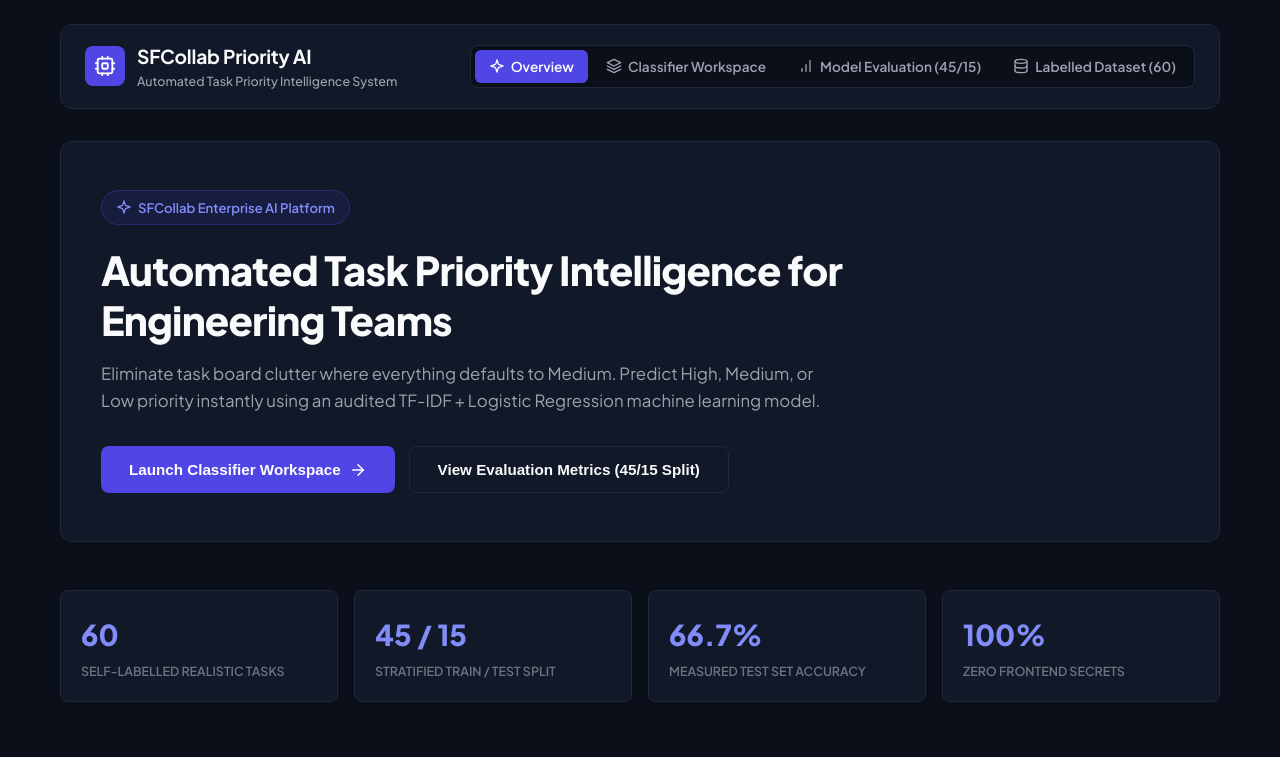
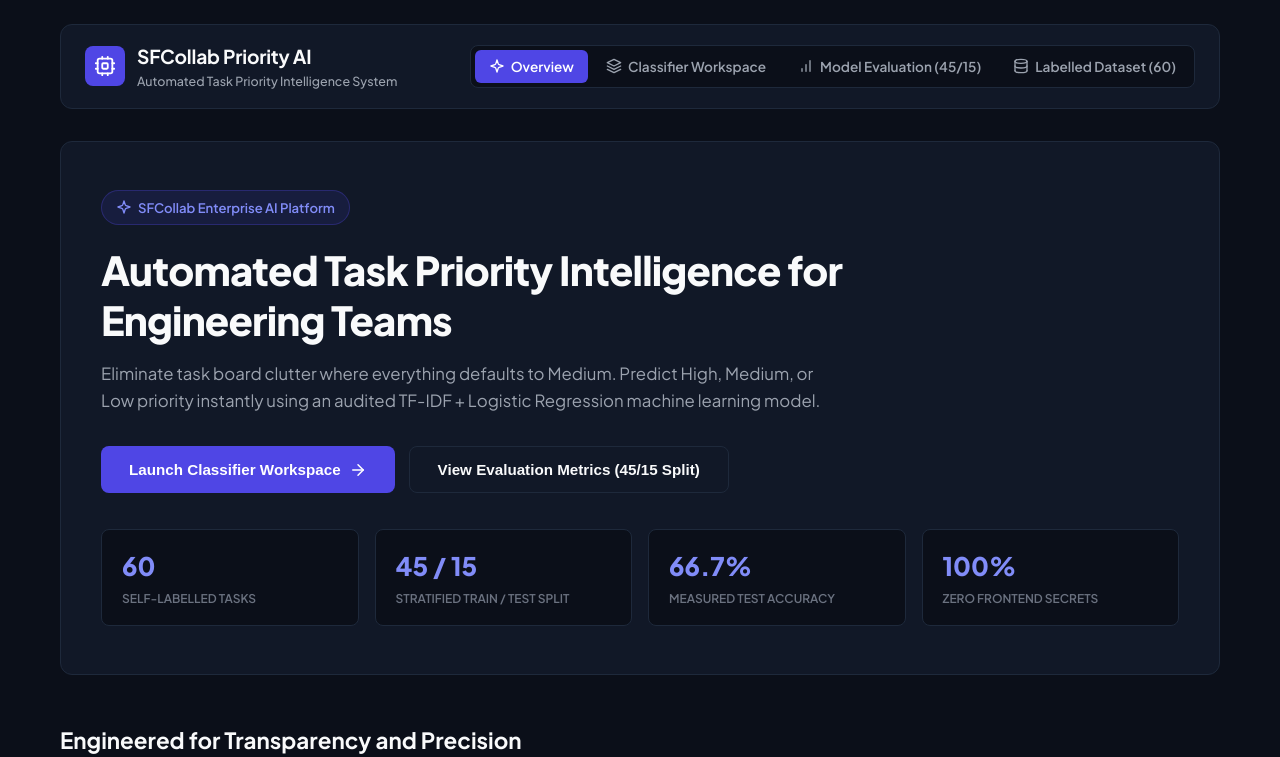
Before and after one commit to Lickkick/Task-priority-classifier-sf-, a React (Vite) app in the folder frontend/: page / in a window 1280 px wide. Shown: the top 757 px of the page. Built offline with nearby package versions, Linux system fonts and the light colour scheme; no server answers.

Commit message:
Anchor stat boxes compactly on the left side of the screen

```diff
--- a/frontend/src/components/LandingPage.jsx
+++ b/frontend/src/components/LandingPage.jsx
@@ -4,7 +4,7 @@ import { IconSparkles, IconCpu, IconBarChart, IconDatabase, IconArrowRight, Icon
 export default function LandingPage({ onLaunchClassifier, onLaunchEvaluation }) {
   return (
     <div className="landing-container">
-      {/* Hero Section */}
+      {/* Hero Section with Integrated Left-Aligned Stat Cards */}
       <section className="hero-section">
         <div className="hero-badge">
           <IconSparkles size={16} /> SFCollab Enterprise AI Platform
@@ -24,13 +24,12 @@ export default function LandingPage({ onLaunchClassifier, onLaunchEvaluation })
             View Evaluation Metrics (45/15 Split)
           </button>
         </div>
-      </section>
 
-      {/* Stats Bar */}
-      <section className="stats-bar">
+        {/* Compact Left-Anchored Stats Row */}
+        <div className="stats-bar">
           <div className="stat-item">
             <div className="stat-number">60</div>
-          <div className="stat-desc">Self-Labelled Realistic Tasks</div>
+            <div className="stat-desc">Self-Labelled Tasks</div>
           </div>
           <div className="stat-item">
             <div className="stat-number">45 / 15</div>
@@ -38,11 +37,12 @@ export default function LandingPage({ onLaunchClassifier, onLaunchEvaluation })
           </div>
           <div className="stat-item">
             <div className="stat-number">66.7%</div>
-          <div className="stat-desc">Measured Test Set Accuracy</div>
+            <div className="stat-desc">Measured Test Accuracy</div>
           </div>
           <div className="stat-item">
             <div className="stat-number">100%</div>
             <div className="stat-desc">Zero Frontend Secrets</div>
+          </div>
         </div>
       </section>
 
--- a/frontend/src/index.css
+++ b/frontend/src/index.css
@@ -235,42 +235,48 @@ body {
   border-color: var(--text-muted);
 }
 
-/* Stats Bar */
+/* Stats Bar - Left Anchored Compact Cards */
 .stats-bar {
-  display: grid;
-  grid-template-columns: repeat(4, 1fr);
+  display: flex;
+  flex-wrap: wrap;
+  justify-content: flex-start;
   gap: 16px;
+  margin-top: 36px;
+  width: 100%;
 }
 
-@media (max-width: 768px) {
-  .stats-bar {
-    grid-template-columns: repeat(2, 1fr);
+.stat-item {
+  background: #0b0f19;
+  border: 1px solid var(--border-color);
+  border-radius: var(--radius-md);
+  padding: 16px 20px;
+  text-align: left;
+  flex: 0 1 calc(25% - 12px);
+  min-width: 170px;
+}
+
+@media (max-width: 900px) {
+  .stat-item {
+    flex: 0 1 calc(50% - 8px);
   }
 }
 
-.stat-item {
-  background: var(--bg-card);
-  border: 1px solid var(--border-color);
-  border-radius: var(--radius-md);
-  padding: 20px;
-  text-align: left;
-}
-
 .stat-number {
-  font-size: 1.8rem;
+  font-size: 1.6rem;
   font-weight: 800;
   color: #818cf8;
 }
 
 .stat-desc {
-  font-size: 0.78rem;
+  font-size: 0.75rem;
   color: var(--text-muted);
   font-weight: 600;
-  margin-top: 4px;
+  margin-top: 2px;
   text-transform: uppercase;
 }
 
 /* Features Section */
+
 .features-section {
   display: flex;
   flex-direction: column;
```
Lines whose indentation alone changed are shown as unchanged.
